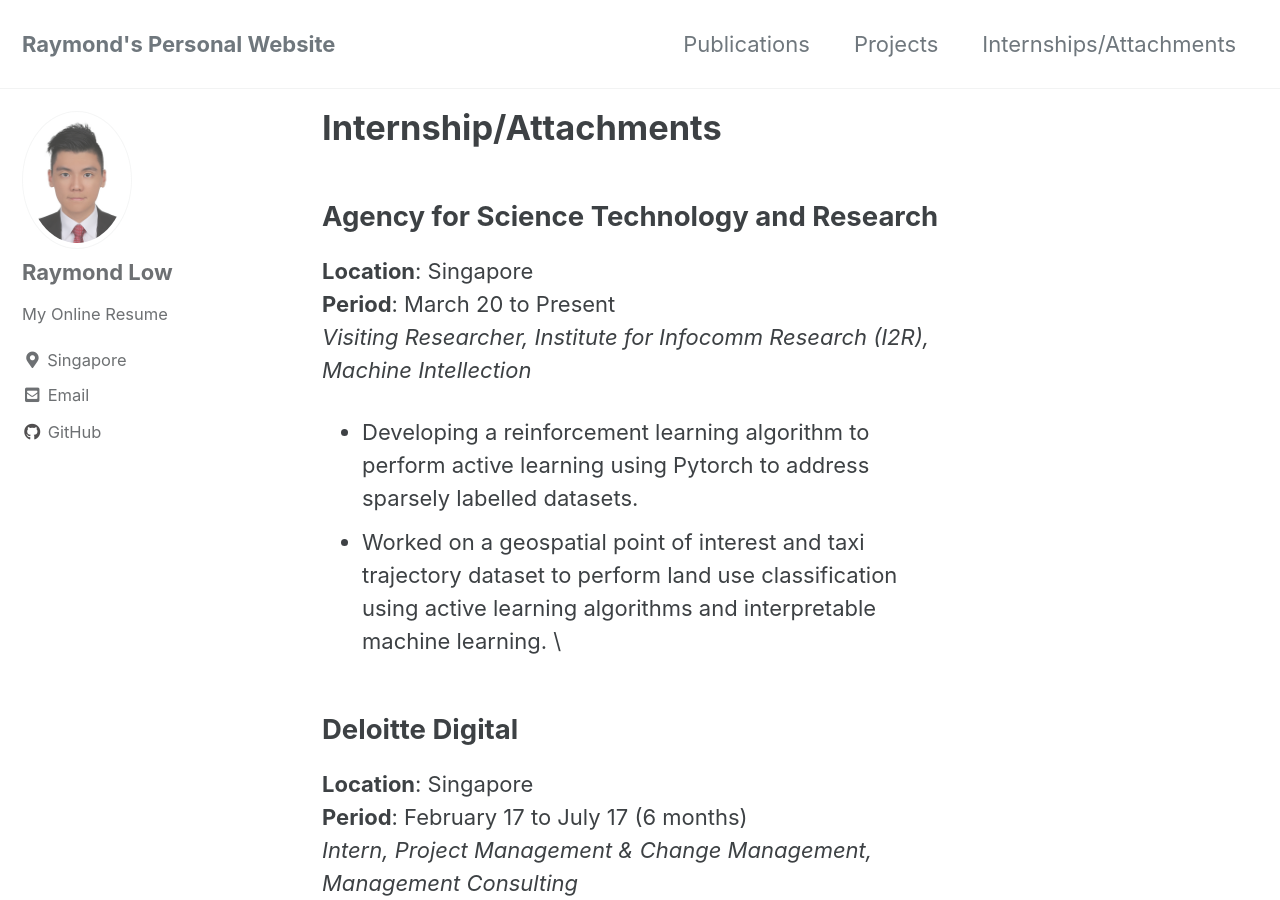
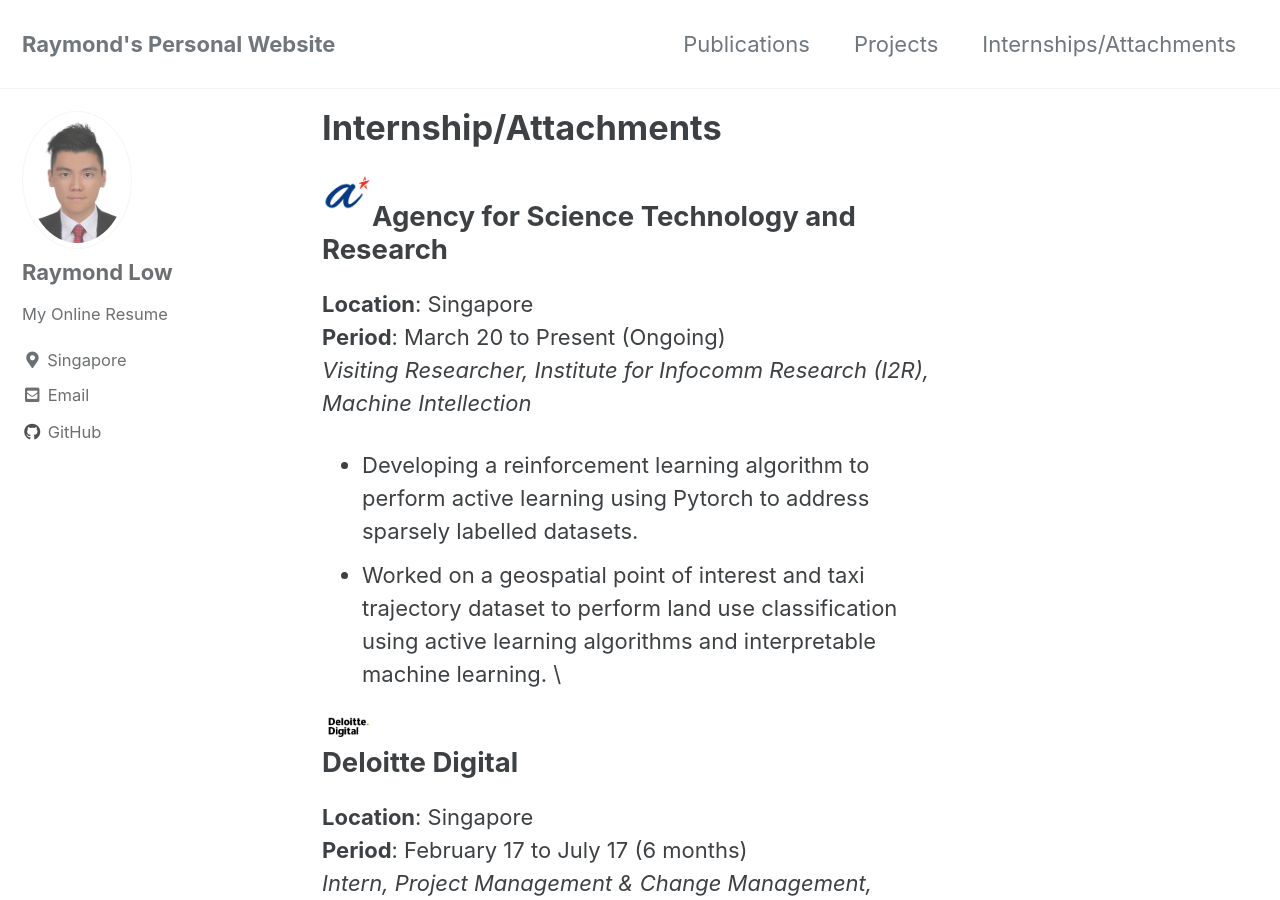
Before and after one commit to iamraymondlow/iamraymondlow.github.io, a Jekyll site: the page built from _pages/internships.md, in a window 1280 px wide and 900 px high. Built offline with Jekyll 4.4.1, drawn with Linux system fonts in a browser that asks for light colours; cached includes are drawn as plain includes; some of the changed lines change nothing that is shown.

Commit message:
adding company icons beside company name in internship page

```diff
--- a/_pages/internships.md
+++ b/_pages/internships.md
@@ -5,14 +5,22 @@
 permalink: /internships/
 ---
 
+<img src="/assets/images/astar.png"
+  width="50"
+  height="50"
+  style="float:left;">
 ## Agency for Science Technology and Research
 **Location**: Singapore\
-**Period**: March 20 to Present\
+**Period**: March 20 to Present (Ongoing)\
 *Visiting Researcher, Institute for Infocomm Research (I2R), Machine Intellection*
 * Developing a reinforcement learning algorithm to perform active learning using Pytorch to address sparsely labelled datasets.
 * Worked on a geospatial point of interest and taxi trajectory dataset to perform land use classification using active learning algorithms and interpretable machine learning.
-\\
+\
 
+<img src="/assets/images/deloitte.png"
+  width="50"
+  height="50"
+  style="float:left;">
 ## Deloitte Digital
 **Location**: Singapore\
 **Period**: February 17 to July 17 (6 months)\
@@ -20,8 +28,12 @@
 * Worked on a major digital transformation project with one of Asia’s largest real estate companies.
 * Maintained the project’s RAID log, Decision log, and Action log during his stint in the PMO team.
 * Facilitated daily stand-up sessions between project team and the client’s PMO team.
-\\
+\
 
+<img src="/assets/images/kpmg.png"
+  width="50"
+  height="50"
+  style="float:left;">
 ## KPMG
 **Location**: Singapore\
 **Period**: May 2016 to July 2016 (3 months)\
@@ -30,8 +42,12 @@
 * Evaluated the whistle-blowing policy of 2 regional healthcare clusters under a major healthcare provider and came up with recommendations based on industry best practices and regulations referenced from SGX Listing Rule 1207.
 * Led the setup of the Microsoft SharePoint site to serve as a collaboration tool within the department and developed a SOP in maintaining the site.
 * Acquired a strong understanding of the various Risk Management principles and standards (ISO 31000, COSO Framework).
-\\
+\
 
+<img src="/assets/images/siaec.png"
+  width="50"
+  height="50"
+  style="float:left;">
 ## Singapore Airlines Engineering Company
 **Location**: Singapore\
 **Period**: May 2015 to Jul 2015 (3 months)\
@@ -40,8 +56,12 @@
 * Co-developed an Advanced Structural Repair Filter using VBA which resulted in a 90% increase in operational efficiency.
 * Researched on introducing Electronic Task Card technology into the current aircraft maintenance checks.
 * Acquired an understanding of the inner workings of a MRO from multiple perspectives.
-\\
+\
 
+<img src="/assets/images/td.png"
+  width="50"
+  height="50"
+  style="float:left;">
 ## Toronto Dominion Securities
 **Location**: Singapore\
 **Period**: Jan 2015 to Apr 2015 (4 months)\
```
Also changed, not shown: assets/images/astar.png (added), assets/images/deloitte.png (added), assets/images/kpmg.jpg (added), assets/images/siaec.png (added), assets/images/td.png (added).
